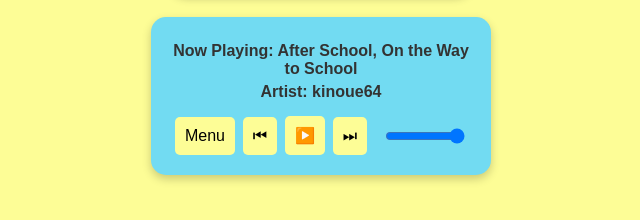
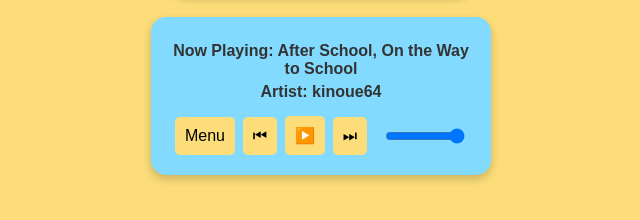
Before and after one commit to shinnitus/shingaze-playlist, a plain HTML site: page index.html in a window 1280 px wide. Shown: the part 252-472 px from the top of the page, without its empty margins (319-959 px from the left). Drawn offline with Linux system fonts and the light colour scheme.

Commit message:
Update styles.css

```diff
--- a/styles.css
+++ b/styles.css
@@ -1,6 +1,6 @@
 body {
     font-family: Arial, sans-serif;
-    background-color: #fdfd96; /* Pastel yellow */
+    background-color: #fcdd79; /* Pastel yellow */
     margin: 0;
     padding: 20px;
     display: flex;
@@ -23,7 +23,7 @@ body {
 }
 
 .player-container {
-    background-color: #72dbf2; /* Pastel blue */
+    background-color: #82dbff; /* Pastel blue */
     border-radius: 15px;
     padding: 20px;
     width: 300px;
@@ -50,7 +50,7 @@ body {
 }
 
 button {
-    background-color: #fdfd96; /* Yellow */
+    background-color: #fcdd79; /* Yellow */
     border: none;
     border-radius: 5px;
     padding: 10px;
```
